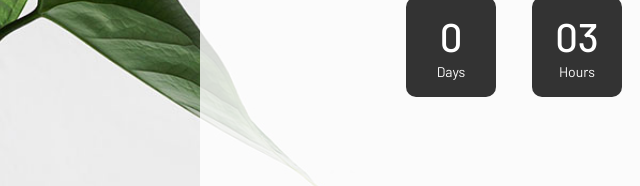
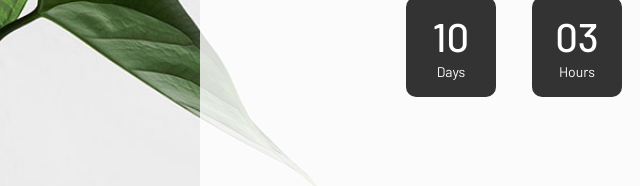
Before and after one commit to mohammadmoth/coming-soon-page, a plain HTML site: page index.html in a window 1280 px wide. Shown: the part 495-681 px from the top of the page, 0-640 px from the left. Drawn offline with Linux system fonts and the light colour scheme.

Commit message:
Update index.html

```diff
--- a/index.html
+++ b/index.html
@@ -92,7 +92,7 @@
 	<script src="vendor/countdowntime/countdowntime.js"></script>
 	<script>
 
-var duration= moment.duration(moment(1605803453000).diff( moment(new Date())));
+var duration= moment.duration(moment(1606667453000).diff( moment(new Date())));
 var days = Math.floor( duration.asDays());
 duration.subtract(moment.duration(days,'days'));
 var hours = duration.hours();
```
